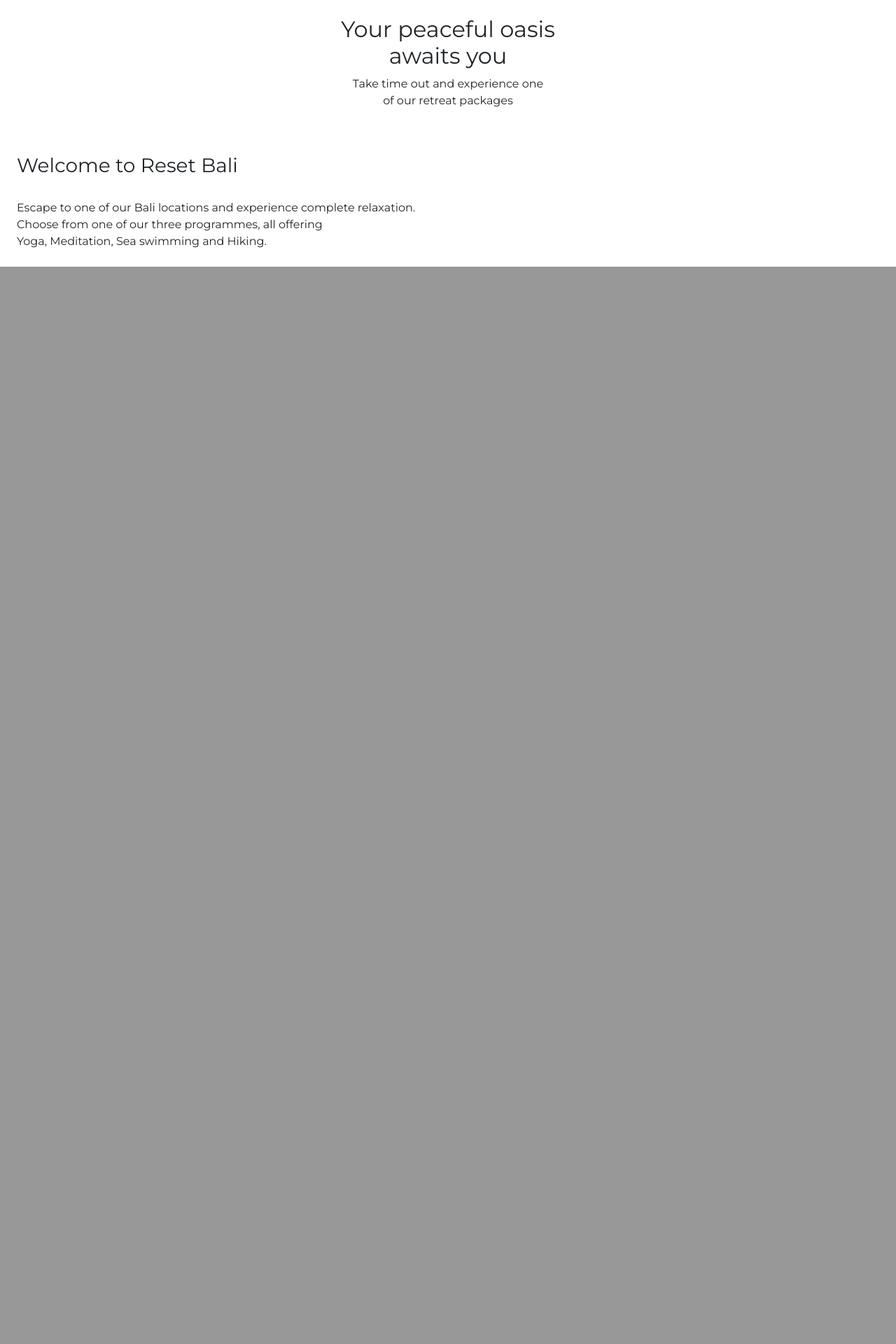
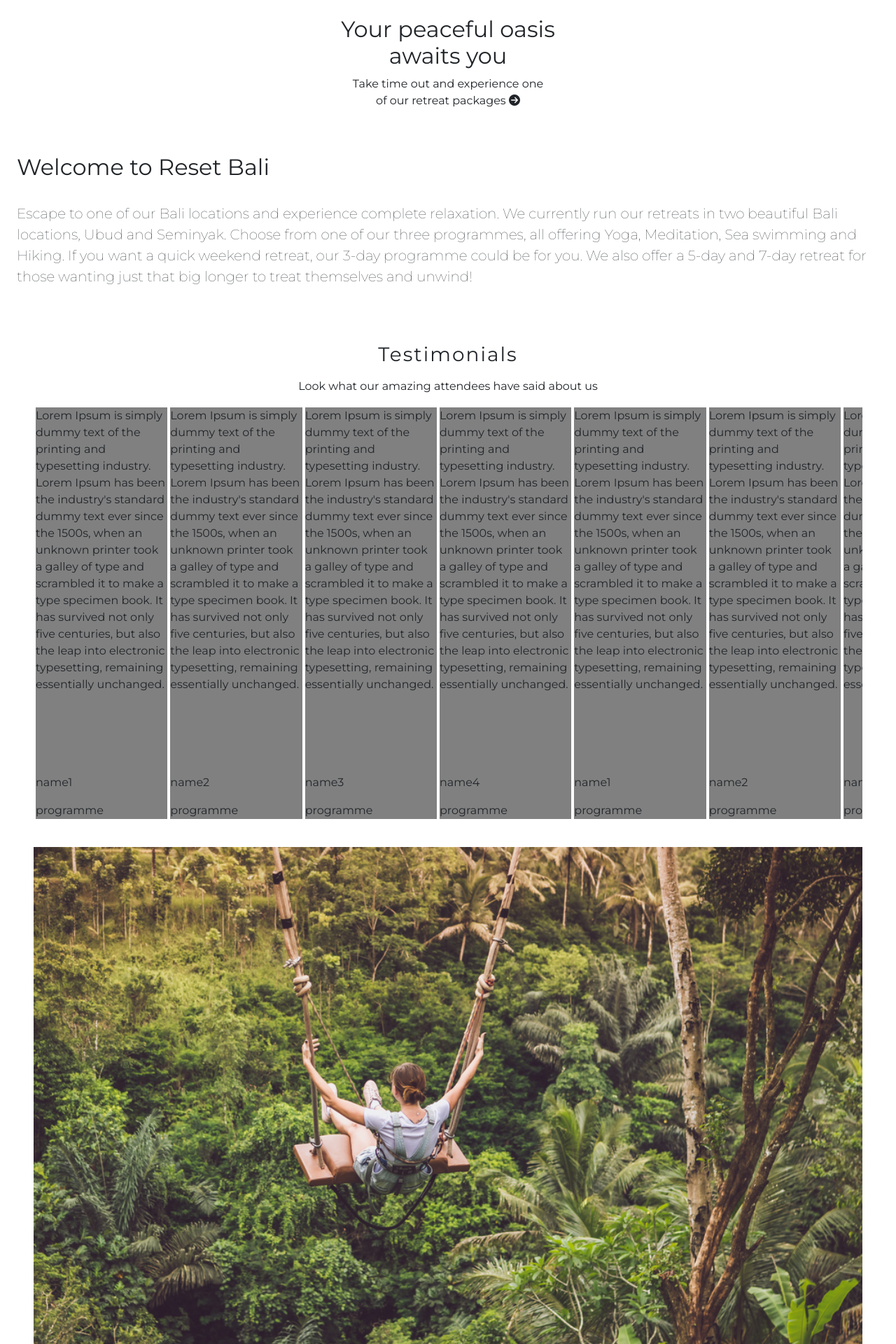
Before and after one commit to sarahob96/reset-bali, a Django app: page / in a window 1280 px wide. Shown: the part 1041-2961 px from the top of the page at 70% size. Before the commit the page ends 1422 px from the top, so only its background shows below. Run offline with Django 3.2, Linux system fonts and the light colour scheme; some libraries are stand-ins or nearby versions.

Commit message:
add jquery and font awesome links to home html, create basic testimonial slider section

```diff
--- a/home/templates/home_page/index.html
+++ b/home/templates/home_page/index.html
@@ -14,6 +14,11 @@
     <link rel="preconnect" href="https://fonts.googleapis.com">
     <link rel="preconnect" href="https://fonts.gstatic.com" crossorigin>
     <link href="https://fonts.googleapis.com/css2?family=Montserrat:ital,wght@0,100;0,400;1,100;1,300&family=Open+Sans:wght@300;400&display=swap" rel="stylesheet">
+    <script src="https://kit.fontawesome.com/cc5874c006.js" crossorigin="anonymous"></script>
+    <script src="https://code.jquery.com/jquery-3.6.0.js"></script>
+    <script src="https://cdnjs.cloudflare.com/ajax/libs/OwlCarousel2/2.3.4/owl.carousel.min.js" ></script>
+    <link rel="stylesheet" href="https://cdnjs.cloudflare.com/ajax/libs/OwlCarousel2/2.3.4/assets/owl.carousel.css">
+
 
     <title> Reset Bali </title>
 
@@ -57,10 +62,80 @@
                 Your peaceful oasis <Br> awaits you
             </h2>
             <p class = "text-center"> Take time out and experience one <br>
-            of our retreat packages</p>
+            of our retreat packages   <i class="fa-solid fa-circle-arrow-right"></i> </p>
         </div>
 
-        <div class="about  m-4">
-            <h3> Welcome to Reset Bali </h3><br>
-            <p> Escape to one of our Bali locations and experience complete relaxation. <br> Choose from one of our three programmes, all offering <br> Yoga, Meditation, Sea swimming and Hiking.</p>
+        <div class="about m-4">
+            <h2> Welcome to Reset Bali </h2><br>
+            <p class="lead welcome-text"> Escape to one of our Bali locations and experience complete relaxation. We currently run our retreats in two beautiful Bali locations, Ubud and Seminyak. Choose from one of our three programmes, all offering Yoga, Meditation, Sea swimming and Hiking. If you want a quick weekend retreat, our 3-day programme could be for you. We also offer a 5-day and 7-day retreat for those wanting just that big longer to treat themselves and unwind!</p>
+            </div>
+
+        <div class="reviews container-fluid p-5">
+            <div class="row">
+            <div class="col testimonial-section">
+                <h3 class="text-center review-heading pt-2"> Testimonials </h3>
+                <p class="text-center pt-2"> Look what our amazing attendees have said about us </p>
+                <div class="testimonial-text owl-carousel">
+
+
+                    <div class="review-1 review active">
+                        <p>
+                            Lorem Ipsum is simply dummy text of the printing and typesetting industry. Lorem Ipsum has been the industry's standard dummy text ever since the 1500s, when an unknown printer took a galley of type and scrambled it to make a type specimen book. It has survived not only five centuries, but also the leap into electronic typesetting, remaining essentially unchanged.
+                        </p>
+                        <div class = "personal-info"></div>
+                        <img src=''>
+                        <p> name1</p>
+                        <p> programme </p>
+                    </div>
+                    <div class="review-2 review">
+                        <p>
+                            Lorem Ipsum is simply dummy text of the printing and typesetting industry. Lorem Ipsum has been the industry's standard dummy text ever since the 1500s, when an unknown printer took a galley of type and scrambled it to make a type specimen book. It has survived not only five centuries, but also the leap into electronic typesetting, remaining essentially unchanged.
+                        </p>
+                        <div class = "personal-info"></div>
+                        <img src="">
+                        <p> name2</p>
+                        <p> programme </p>
+                    </div>
+                    <div class="review-3 review">
+                        <p>
+                            Lorem Ipsum is simply dummy text of the printing and typesetting industry. Lorem Ipsum has been the industry's standard dummy text ever since the 1500s, when an unknown printer took a galley of type and scrambled it to make a type specimen book. It has survived not only five centuries, but also the leap into electronic typesetting, remaining essentially unchanged.
+                        </p>
+                        <div class = "personal-info"></div>
+                        <img src="">
+                        <p> name3</p>
+                        <p> programme </p>
+                    </div>
+                    <div class="review-4 review">
+                        <p>
+                            Lorem Ipsum is simply dummy text of the printing and typesetting industry. Lorem Ipsum has been the industry's standard dummy text ever since the 1500s, when an unknown printer took a galley of type and scrambled it to make a type specimen book. It has survived not only five centuries, but also the leap into electronic typesetting, remaining essentially unchanged.
+                        </p>
+                        <div class = "personal-info"></div>
+                        <img src="">
+                        <p> name4</p>
+                        <p> programme </p>
+                    </div>
+
+                </div>
+            </div>
+
+
+
+
+
+
+            <div class="col review-image">
+                <img src="{%static 'images/swing1.jpeg'%}">
+            </div>
+        </div>
+        </div>
+        <script>
+            $(".testimonial-text").owlCarousel({
+                loop: true,
+                autoplay: true,
+                autoplayTimeout: 1000,
+                autoplayHoverPause: true,
+            });
+        </script>
+
 </body>
+</html>
--- a/static/css/base.css
+++ b/static/css/base.css
@@ -2,6 +2,7 @@
     margin:0;
     padding:0;
     font-family: Montserrat, sans-serif;
+
 }
 .main-navbar{
     background-color: white;
@@ -63,3 +64,44 @@
     height: 50%;
 
 }
+.welcome-text{
+    font-size: 20px;
+}
+
+.review-image img{
+    width: 100%;
+}
+
+.review-heading{
+    letter-spacing: 2px;
+
+}
+
+.testimonial-section .reviews .testimonial-text {
+    position: relative;
+
+}
+
+.testimonial-text{
+    overflow: hidden;
+    display: flex;
+
+
+}
+
+.testimonial-text .review{
+    background: grey;
+    flex: 1;
+    margin: 2px;
+
+}
+
+.testimonial-text .review .personal-info{
+    height:100px;
+    width:100%;
+}
+.testimonial-text .review .personal-info img{
+    height:50px;
+    width:100%;
+    object-fit: cover;
+}
--- /dev/null
+++ b/static/js/testimonials.js
@@ -0,0 +1,5 @@
+$('.testimonial-text').slick({
+    infinite: true,
+    slidesToShow: 3,
+    slidesToScroll:1
+});
```
Also changed, not shown: static/images/man-1.jpeg (added), static/images/man-2.jpeg (added), static/images/woman-2.jpeg (added), 1 other file.
